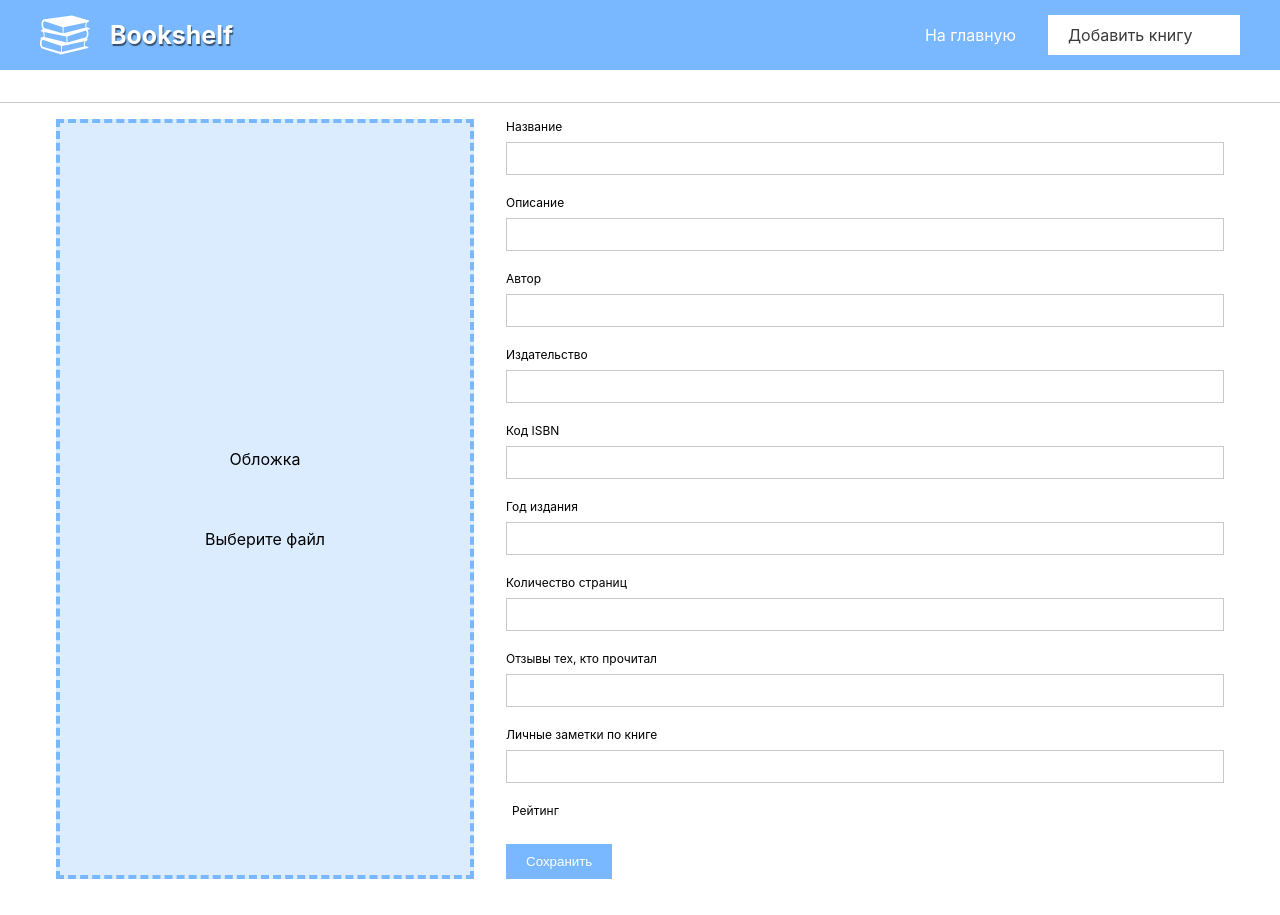
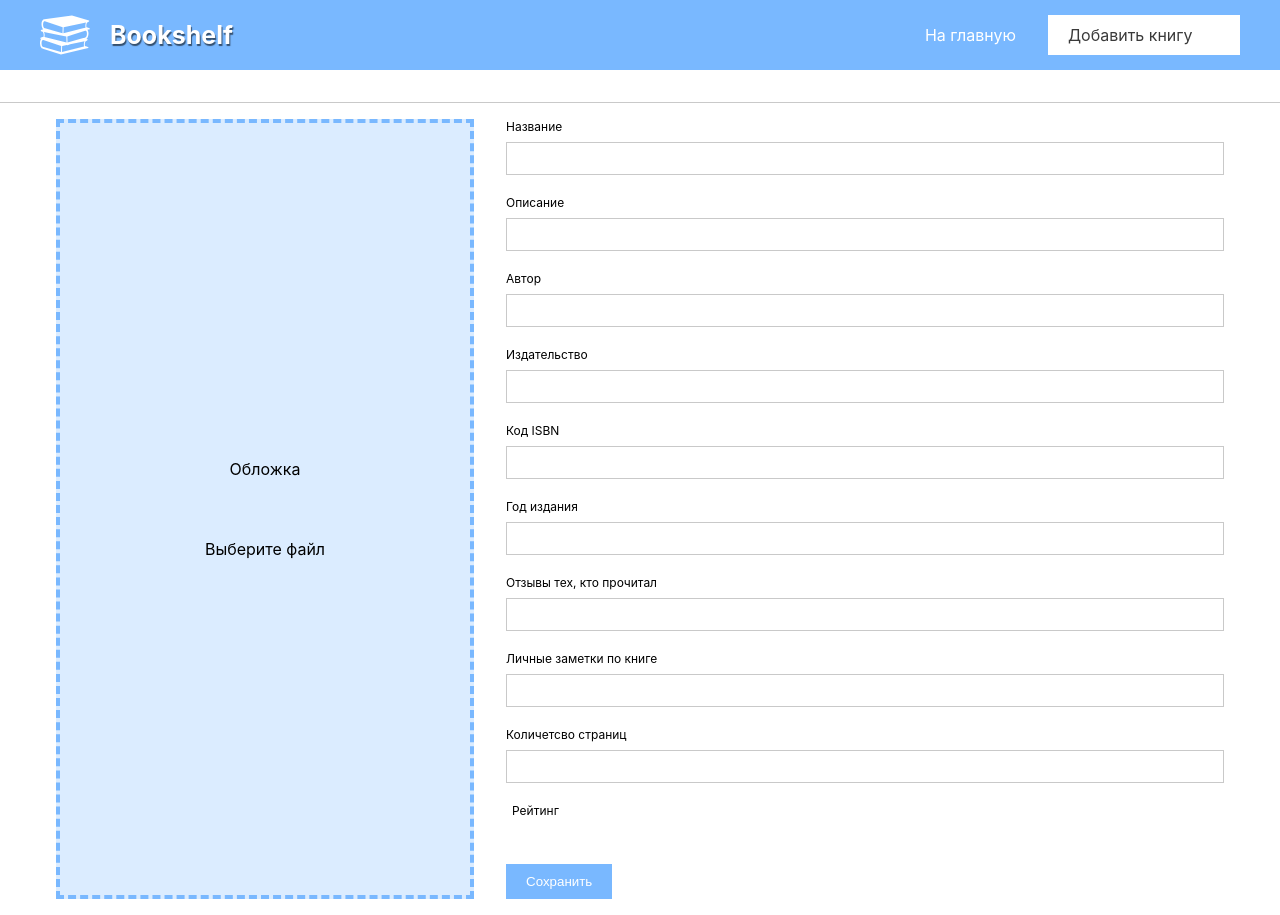
Before and after one commit to lamstroning/Bookshelf, a React (Create React App) app: page /add in a window 1280 px wide. Built offline with nearby package versions, Linux system fonts and the light colour scheme; a web font is replaced by a local one.

Commit message:
Верстка BookCard

```diff
--- a/src/Components/Book/AddBook.tsx
+++ b/src/Components/Book/AddBook.tsx
@@ -2,26 +2,31 @@ import {ChangeEvent, useState} from 'react';
 
 import Input from '../Common/Input';
 import InputFile from '../Common/InputFile';
-import {saveBookList} from '../../Services/books';
+import {getKeys, saveBookList} from '../../Services/books';
 import Rating from "../Common/Rating";
+import Translate from "../../utils/translate";
+
+const filterKeys: string[] = ['id', 'photo', 'rating']
+const mandatoryKeys: string[] = ['name', 'description', 'auth', 'publisher', 'isbn', 'year']
 
 export default function AddBook() {
     const [validate, setValidate] = useState(true);
     const [success, setSuccess] = useState(false);
-    const currentYear = new Date().getFullYear();
     const [book, setBook] = useState({
         name: '',
         description: '',
         auth: '',
         publisher: '',
         isbn: '',
+        year: '',
         photo: '',
         reviews: '',
         notes: '',
-        year: '',
         pageCount: '',
         rating: 0
     });
+
+    const booksValue = getKeys(book, filterKeys);
 
     function validateForm() {
         if (
@@ -60,103 +65,29 @@ export default function AddBook() {
                         />
                     </div>
                     <div className='col col_wide'>
-                        <div className='form__input'>
+                        {booksValue.map(bookValue =>
+                            <>
+                                <div className='form__input' key={bookValue.key}>
                                     <Input
-                                label='Название'
-                                value={book.name}
+                                        label={Translate(bookValue.key)}
+                                        value={bookValue.value}
                                         onChange={(event: ChangeEvent<HTMLInputElement>) => {
-                                    setBook({...book, name: event.target.value});
+                                            setBook({...book, [bookValue.key]: event.target.value});
+                                            console.log(validate);
                                         }}
-                                error={!validate && !book.name}
+                                        error={mandatoryKeys.includes(bookValue.key) && !validate && !bookValue.value}
                                     />
                                 </div>
-                        <div className='form__input'>
-                            <Input
-                                label='Описание'
-                                value={book.description}
-                                onChange={(event: ChangeEvent<HTMLInputElement>) => {
-                                    setBook({...book, description: event.target.value});
-                                }}
-                                error={!validate && !book.description}
-                            />
-                        </div>
-                        <div className='form__input'>
-                            <Input
-                                label='Автор'
-                                value={book.auth}
-                                onChange={(event: ChangeEvent<HTMLInputElement>) => {
-                                    setBook({...book, auth: event.target.value});
-                                }}
-                                error={!validate && !book.auth}
-                            />
-                        </div>
-                        <div className='form__input'>
-                            <Input
-                                label='Издательство'
-                                value={book.publisher}
-                                onChange={(event: ChangeEvent<HTMLInputElement>) => {
-                                    setBook({...book, publisher: event.target.value});
-                                }}
-                                error={!validate && !book.publisher}
-                            />
-                        </div>
-                        <div className='form__input'>
-                            <Input
-                                label='Код ISBN'
-                                type='number'
-                                value={book.isbn}
-                                onChange={(event: ChangeEvent<HTMLInputElement>) => {
-                                    setBook({...book, isbn: event.target.value});
-                                }}
-                                error={!validate && !book.isbn}
-                            />
-                        </div>
-                        <div className='form__input'>
-                            <Input
-                                label='Год издания'
-                                type='number'
-                                value={book.year}
-                                max={currentYear}
-                                onChange={(event: ChangeEvent<HTMLInputElement>) => {
-                                    setBook({...book, year: event.target.value});
-                                }}
-                                error={!validate && !book.year}
-                            />
-                        </div>
-                        <div className='form__input'>
-                            <Input
-                                label='Количество страниц'
-                                type='number'
-                                value={book.pageCount}
-                                onChange={(event: ChangeEvent<HTMLInputElement>) => {
-                                    setBook({...book, pageCount: event.target.value});
-                                }}
-                            />
-                        </div>
-                        <div className='form__input'>
-                            <Input
-                                label='Отзывы тех, кто прочитал'
-                                value={book.reviews}
-                                onChange={(event: ChangeEvent<HTMLInputElement>) => {
-                                    setBook({...book, reviews: event.target.value});
-                                }}
-                            />
-                        </div>
-                        <div className='form__input'>
-                            <Input
-                                label='Личные заметки по книге'
-                                value={book.notes}
-                                onChange={(event: ChangeEvent<HTMLInputElement>) => {
-                                    setBook({...book, notes: event.target.value});
-                                }}
-                            />
-                        </div>
+                            </>
+                        )}
+
                         <div className='form__input'>
                             <Rating
                                 currentRating={book.rating}
                                 onChange={(rating: number) => setBook({...book, rating})}/>
                         </div>
-                        <div className='form__input row container'>
+                        <div className='form__input'>
+                            <div className='display display_inline-block'>
                                 <button
                                     className='button button_primary'
                                     type='button'
@@ -164,9 +95,12 @@ export default function AddBook() {
                                 >
                                     Сохранить
                                 </button>
+                            </div>
                             {success &&
-                                <div className='success'>
+                                <div className='display display_inline-block'>
+                                    <div className='text text_size-small success margin margin_x-1'>
                                         сохранено
+                                    </div>
                                 </div>
                             }
                         </div>
--- a/src/Components/Book/BookCard.tsx
+++ b/src/Components/Book/BookCard.tsx
@@ -1,35 +1,41 @@
-import {Book, defaultPhoto} from '../../Services/books';
-import Rating from '../Common/Rating';
+import {Book, defaultPhoto, getKeys} from '../../Services/books';
+// import Rating from '../Common/Rating';
+import Translate from "../../utils/translate";
+import Rating from "../Common/Rating";
+
+const filterValue = ['id', 'photo', 'year', 'notes', 'pageCount', 'reviews', 'description', 'rating', 'publisher']
 
 export default function BookCard({book}: {book: Book}) {
+    const booksValue = getKeys(book, filterValue);
+
     return (
         <div className='book-card'>
-            <span
-                className='book-card__photo'
-                style={{backgroundImage: `url(${book.photo || defaultPhoto})`}}
-            >
-
-            </span>
-            <div className=''>
-                {book.name}
+            <div className='book-card__section'>
+                <div
+                    className='book-card__photo'
+                    style={{backgroundImage: `url(${book.photo || defaultPhoto})`}}
+                />
             </div>
-            <div className=''>{book.description}</div>
-            <div className=''>{book.auth}</div>
-            <div className=''>{book.publisher}</div>
-            <div className=''>{book.isbn}</div>
-            <div className=''>{book.reviews}</div>
-            <div className=''>{book.notes}</div>
-            <div className=''>{book.year}</div>
-            <div className=''>{book.pageCount}</div>
-            <span className='book-card__info'>
-                <Rating currentRating={book.rating}/>
-                <a
-                    href={`/detail/${book.id}`}
-                    className='button button_center button_primary'
-                >
-                    Подробнее
-                </a>
-            </span>
+            <div className='book-card__section row row_between row_clearOffset row_column'>
+                <div className='col col_12'>
+                    {booksValue.map(booksValue =>
+                        <>
+                            <div className='book-card__label'>
+                                {Translate(booksValue.key)}:
+                            </div>
+                            <div
+                                className='book-card__value text text_overflow'
+                                title={`${booksValue.value}`}
+                            >
+                                {booksValue.value}
+                            </div>
+                        </>
+                    )}
+                </div>
+                <div className='col'>
+                    <Rating currentRating={book.rating}/>
+                </div>
+            </div>
         </div>
     );
 }
--- a/src/Components/Book/BookList.tsx
+++ b/src/Components/Book/BookList.tsx
@@ -13,7 +13,7 @@ export default function BookList() {
                         </div>
                     }
                     {books.map(book =>
-                        <div key={book.id} className='col col_3'>
+                        <div key={book.id} className='col col_4'>
                             <BookCard book={book}/>
                         </div>
                     )}
--- a/src/Services/books.ts
+++ b/src/Services/books.ts
@@ -37,3 +37,20 @@ export function saveBookList(book: Book) {
     bookList.push(book);
     window.localStorage.setItem('book-list', JSON.stringify(bookList));
 }
+
+export function getKeys(book: Book, filter: string[] = []) {
+    const result: {
+        key: string,
+        value: string | number;
+    }[] = [];
+
+    Object.entries(book).forEach(bookKeyValue => {
+        if (!filter.includes(bookKeyValue[0]))
+            result.push({
+                key: bookKeyValue[0],
+                value: bookKeyValue[1]
+            })
+        }
+    )
+    return result;
+}
--- /dev/null
+++ b/src/assets/translate/base.ts
@@ -0,0 +1,13 @@
+export const translateString: any = {
+    name: 'Название',
+    description: 'Описание',
+    auth: 'Автор',
+    publisher: 'Издательство',
+    isbn: 'Код ISBN',
+    year: 'Год издания',
+    photo: 'Обложка',
+    reviews: 'Отзывы тех, кто прочитал',
+    notes: 'Личные заметки по книге',
+    pageCount: 'Количетсво страниц',
+    rating: 'Рейтинг'
+}
--- /dev/null
+++ b/src/styles/common/_colors.scss
@@ -0,0 +1,3 @@
+.success {
+  color: var(--success-color)
+}
--- a/src/styles/common/_common.scss
+++ b/src/styles/common/_common.scss
@@ -55,4 +55,26 @@ a {
   &_center {
     text-align: center;
   }
+
+  &_size-small {
+    font-size: 12px;
+  }
+
+  &_overflow {
+    display: block;
+    overflow: hidden;
+    text-overflow: ellipsis;
+  }
 }
+
+.display {
+  &_inline-block {
+    display: inline-block;
+  }
+}
+
+.margin {
+  &_x-1 {
+    margin: 8px;
+  }
+}
--- a/src/styles/common/_constants.scss
+++ b/src/styles/common/_constants.scss
@@ -1,6 +1,7 @@
 :root {
     --orange-color: #ff9000;
     --primary-color: #79b8ff;
+    --success-color: #19d265;
     --primary-light-color: #79B8FF45;
     --primary-hover-color: #a9caef;
     --default-transition: 0.2s;
--- a/src/styles/index.scss
+++ b/src/styles/index.scss
@@ -3,6 +3,7 @@
 @import 'common/inputs';
 @import 'common/grid';
 @import 'common/fonts';
+@import 'common/colors';
 
 @import 'components/app';
 @import 'components/header';
--- /dev/null
+++ b/src/utils/translate.ts
@@ -0,0 +1,5 @@
+import {translateString} from '../assets/translate/base';
+
+export default function Translate(string: string) {
+    return translateString[string];
+}
```
Also changed, not shown: src/styles/common/_grid.scss (+8 -0 lines), src/styles/components/_books.scss (+23 -3 lines). Lines whose indentation alone changed are shown as unchanged.
